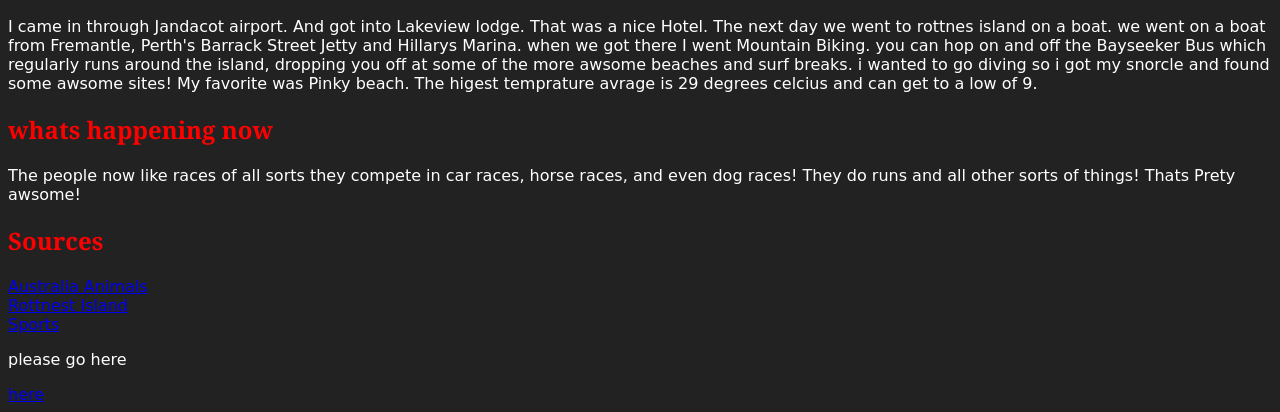
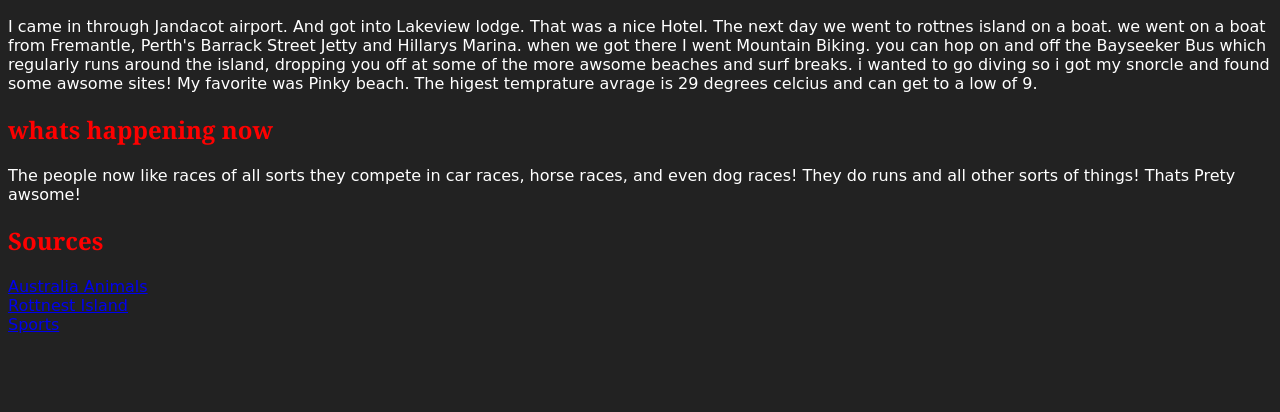
Before and after one commit to dr-comeemeememem/australia--prodject, a plain HTML site: page index.html in a window 1280 px wide. Shown: the part 1669-2081 px from the top of the page. After the commit the page ends 2011 px from the top, so only its background shows below. Drawn offline with Linux system fonts and the light colour scheme.

Commit message:
index.html

```diff
--- a/index.html
+++ b/index.html
@@ -129,5 +129,4 @@ h2 {
         </article>
     </section>
   </body>
-    <footer><p>please go here</u></p><a href="https://www.youtube.com/watch?v=dPmZqsQNzGA">here</a>
-</html>
+    </html>
```
